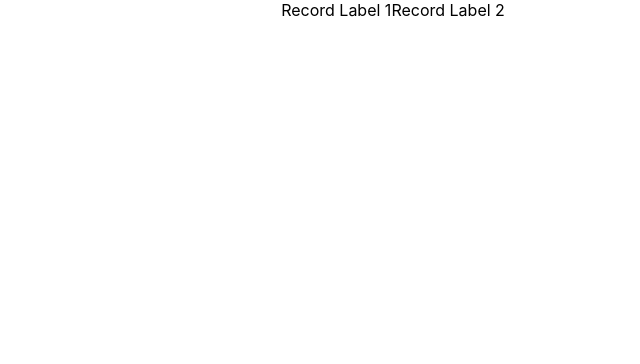
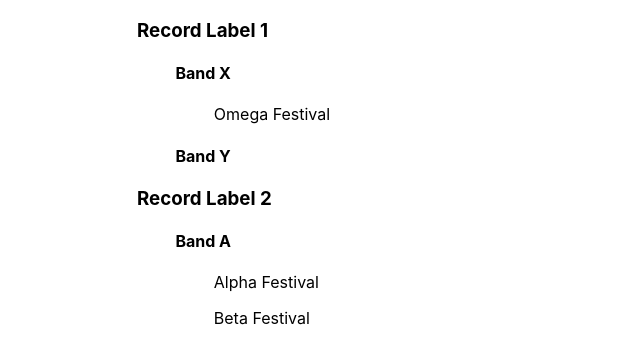
Before and after one commit to AnthonyLiu/band-festival, a React (Create React App) app: page / in a window 1280 px wide. Shown: the top 364 px of the page, without its empty margins (247-887 px from the left). Built offline with nearby package versions, Linux system fonts and the light colour scheme.

Commit message:
display list with styles

```diff
--- /dev/null
+++ b/src/components/record-band-festival-list.module.css
@@ -0,0 +1,14 @@
+h3 {
+  text-align: left;
+  margin-left: 30%;
+}
+
+h4 {
+  text-align: left;
+  margin-left: 33%;
+}
+
+p {
+  text-align: left;
+  margin-left: 36%;
+}
--- a/src/components/record-band-festival-list.tsx
+++ b/src/components/record-band-festival-list.tsx
@@ -1,5 +1,6 @@
 import React from "react";
 import { RecordBand } from "../data/get-record-band-festival";
+import styles from "./record-band-festival-list.module.css";
 
 type RecordBandFestivalListProps = {
   recordBandList: RecordBand[]
@@ -10,7 +11,17 @@ const RecordBandFestivalList = (props: RecordBandFestivalListProps) => {
 
   return <div>
     {recordBandList.map(recordBand => {
-      return recordBand.recordName
+      return (<>
+        <h3 className={styles.h3}>{recordBand.recordName}</h3>
+        {recordBand.bandFestivals.map(bandFes => {
+          return <>
+            <h4 className={styles.h4}>{bandFes.bandName}</h4>
+            {bandFes.festivals.map(festival => {
+              return <p className={styles.p}>{festival}</p>
+            })}
+          </>;
+        })}
+      </>);
     })}
   </div>
 }
--- a/src/data/get-record-band-festival.tsx
+++ b/src/data/get-record-band-festival.tsx
@@ -30,7 +30,7 @@ export const getRecordBandFestival = (): RecordBand[] => {
       recordName: 'Record Label 2',
       bandFestivals: [
         {
-          bandName: 'Band 1',
+          bandName: 'Band A',
           festivals: [
             'Alpha Festival',
             'Beta Festival',
```
